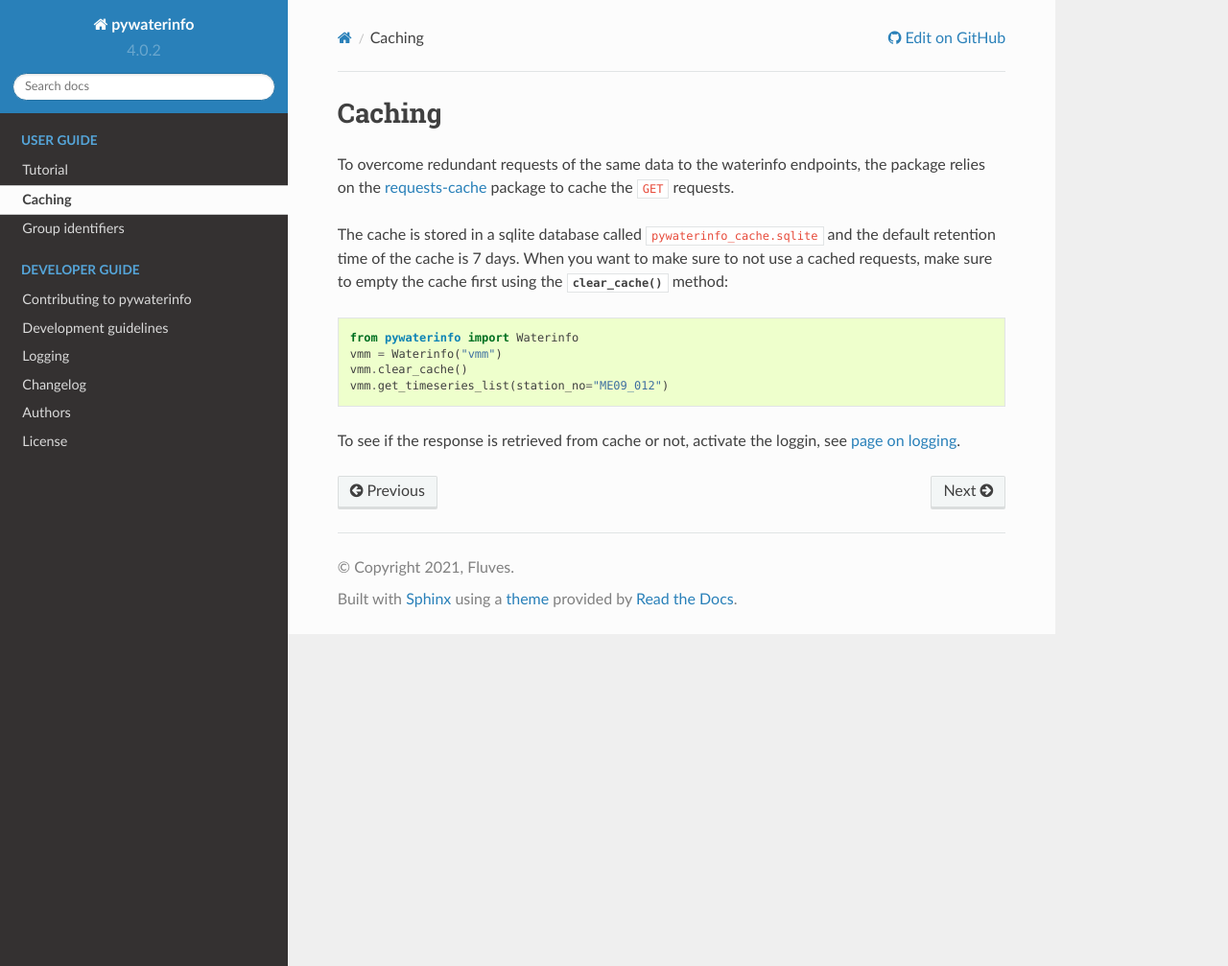
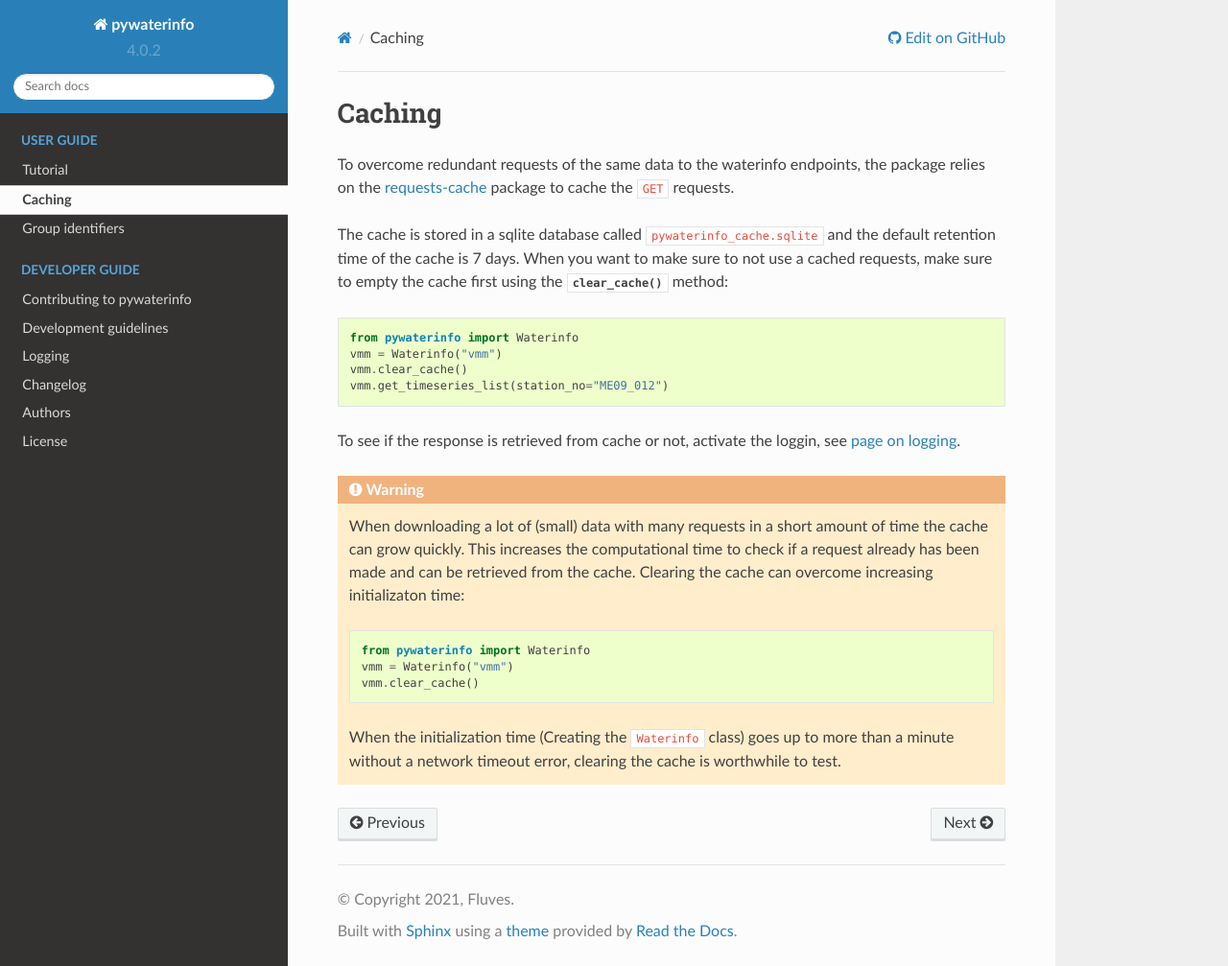
Before and after one commit to fluves/pywaterinfo, a Sphinx documentation site: the page built from docs/cache.rst, in a window 1280 px wide and 1007 px high. Shown: the whole window at 96% size. Built offline with Sphinx 7.4.7 and the Read the Docs theme 2.0.0, drawn with Linux system fonts in a browser that asks for light colours; pages that are not in the unit, such as notebooks, are missing from menus.

Commit message:
Add info on cache clearing when doing many requests.

```diff
--- a/docs/cache.rst
+++ b/docs/cache.rst
@@ -17,3 +17,15 @@ When you want to make sure to not use a cached requests, make sure to empty the
 
 
 To see if the response is retrieved from cache or not, activate the loggin, see `page on logging <logging>`_.
+
+.. warning::
+
+    When downloading a lot of (small) data with many requests in a short amount of time the cache can grow quickly. This increases the computational time to check if a request already has been made and can be retrieved from the cache. Clearing the cache can overcome increasing initializaton time:
+
+    ::
+
+        from pywaterinfo import Waterinfo
+        vmm = Waterinfo("vmm")
+        vmm.clear_cache()
+
+    When the initialization time (Creating the ``Waterinfo`` class) goes up to more than a minute without a network timeout error, clearing the cache is worthwhile to test.
```
